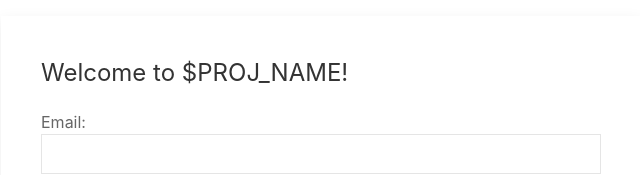
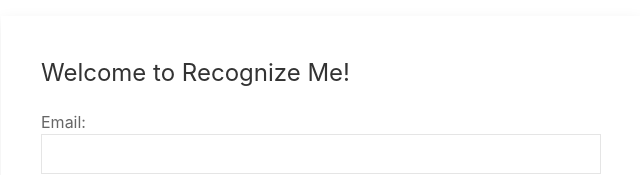
Before and after one commit to mihajlo97/etf-thesis-2022, a React (Create React App) app in the folder frontend/: page /login in a window 1280 px wide. Shown: the part 124-299 px from the top of the page, without its empty margins (319-959 px from the left). Built offline with nearby package versions, Linux system fonts and the light colour scheme.

Commit message:
Refactoring, project finally named.

```diff
--- a/frontend/public/index.html
+++ b/frontend/public/index.html
@@ -4,7 +4,7 @@
     <meta charset="utf-8" />
     <link rel="icon" href="%PUBLIC_URL%/favicon.ico" />
     <meta name="viewport" content="width=device-width, initial-scale=1" />
-    <title>ETF Thesis 2022</title>
+    <title>Recognize Me!</title>
   </head>
   <body>
     <noscript>You need to enable JavaScript to run this app.</noscript>
--- a/frontend/src/components/pages/dashboard/dashboard.tsx
+++ b/frontend/src/components/pages/dashboard/dashboard.tsx
@@ -1,13 +1,15 @@
 /* eslint-disable react-hooks/exhaustive-deps */
 import React from "react";
-import { DashboardView } from "../../../consts/dashboard.consts";
+
+import { DashboardView } from "../../../model/dashboard.model";
+import { removeUploadedImage } from "../../../service/dashboard.service";
+
 import { Waiting } from "../../views/dashboard/waiting/waiting";
 import { DefaultDashboard } from "../../views/dashboard/default_dashboard/default-dashboard";
 import { Results } from "../../views/dashboard/results/results";
 import { SelectUploadType } from "../../views/dashboard/select_upload_type/select-upload-type";
 import { Settings } from "../../views/dashboard/settings/settings";
 import { WebcamWindow } from "../../views/dashboard/webcam-window/webcam-window";
-import { removeUploadedImage } from "../../../service/dashboard.service";
 
 export const Dashboard = () => {
   const [view, setView] = React.useState(DashboardView.INITIAL);
--- a/frontend/src/components/pages/login/login.tsx
+++ b/frontend/src/components/pages/login/login.tsx
@@ -115,7 +115,7 @@ export const Login = () => {
     <React.Fragment>
       <div className="uk-flex uk-flex-column uk-flex-center uk-flex-middle uk-margin-xlarge-top">
         <div className="uk-card uk-card-default uk-card-body uk-width-1-2@m">
-          <h3 className="uk-card-title">{"Welcome to $PROJ_NAME!"}</h3>
+          <h3 className="uk-card-title">{"Welcome to Recognize Me!"}</h3>
 
           <form onSubmit={(ev) => ev.preventDefault()}>
             <fieldset className="uk-fieldset">
--- a/frontend/src/components/views/dashboard/default_dashboard/default-dashboard.tsx
+++ b/frontend/src/components/views/dashboard/default_dashboard/default-dashboard.tsx
@@ -2,7 +2,7 @@ import { useNavigate } from "react-router-dom";
 import {
   DashboardView,
   SwitchDashboardView,
-} from "../../../../consts/dashboard.consts";
+} from "../../../../model/dashboard.model";
 import { AppRoutes } from "../../../../consts/routes.consts";
 
 export interface DefaultDashboardProps {
--- a/frontend/src/components/views/dashboard/results/results.tsx
+++ b/frontend/src/components/views/dashboard/results/results.tsx
@@ -1,4 +1,4 @@
-import { SwitchDashboardView } from "../../../../consts/dashboard.consts";
+import { SwitchDashboardView } from "../../../../model/dashboard.model";
 
 export interface ResultsProps {
   transition: SwitchDashboardView;
--- a/frontend/src/components/views/dashboard/select_upload_type/select-upload-type.tsx
+++ b/frontend/src/components/views/dashboard/select_upload_type/select-upload-type.tsx
@@ -3,7 +3,7 @@
 import {
   DashboardView,
   SwitchDashboardView,
-} from "../../../../consts/dashboard.consts";
+} from "../../../../model/dashboard.model";
 import { storeUploadedImage } from "../../../../service/dashboard.service";
 
 export interface SelectUploadTypeProps {
--- a/frontend/src/components/views/dashboard/settings/settings.tsx
+++ b/frontend/src/components/views/dashboard/settings/settings.tsx
@@ -1,7 +1,5 @@
 /* eslint-disable jsx-a11y/alt-text */
-import React from "react";
-import { SwitchDashboardView } from "../../../../consts/dashboard.consts";
-import { getUploadedImageURL } from "../../../../service/dashboard.service";
+import { SwitchDashboardView } from "../../../../model/dashboard.model";
 
 export interface SettingsProps {
   transition: SwitchDashboardView;
--- a/frontend/src/components/views/dashboard/waiting/waiting.tsx
+++ b/frontend/src/components/views/dashboard/waiting/waiting.tsx
@@ -1,5 +1,7 @@
 import React from "react";
-import { SwitchDashboardView } from "../../../../consts/dashboard.consts";
+
+import { SwitchDashboardView } from "../../../../model/dashboard.model";
+
 import { Spinner } from "../../../UI/spinner/spinner";
 
 export interface WaitingProps {
--- a/frontend/src/consts/dashboard.consts.ts
+++ b/frontend/src/consts/dashboard.consts.ts
@@ -1,15 +1,4 @@
 import { VideoConstraints } from "../model/dashboard.model";
-
-export enum DashboardView {
-  INITIAL = 1,
-  SELECT_UPLOAD_TYPE,
-  WEBCAM,
-  SETTINGS,
-  PROCESSING,
-  RESULTS,
-}
-
-export type SwitchDashboardView = (view: DashboardView) => void;
 
 export const DEFAULT_WEBCAM_CONSTRAINTS = {
   width: 1280,
--- a/frontend/src/model/dashboard.model.ts
+++ b/frontend/src/model/dashboard.model.ts
@@ -3,3 +3,14 @@ export interface VideoConstraints {
   height: number;
   facingMode: string;
 }
+
+export enum DashboardView {
+  INITIAL = 1,
+  SELECT_UPLOAD_TYPE,
+  WEBCAM,
+  SETTINGS,
+  PROCESSING,
+  RESULTS,
+}
+
+export type SwitchDashboardView = (view: DashboardView) => void;
```
Also changed, not shown: frontend/src/components/views/dashboard/webcam-window/webcam-window.tsx (+5 -3 lines).
